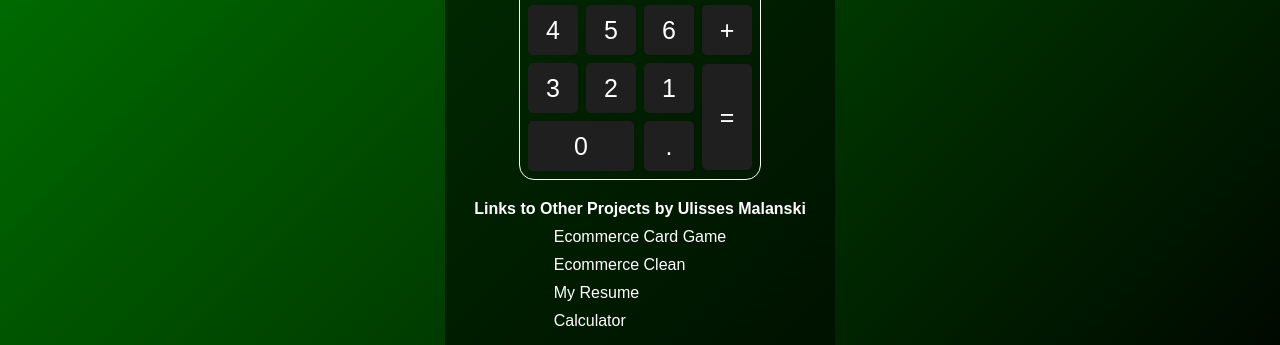
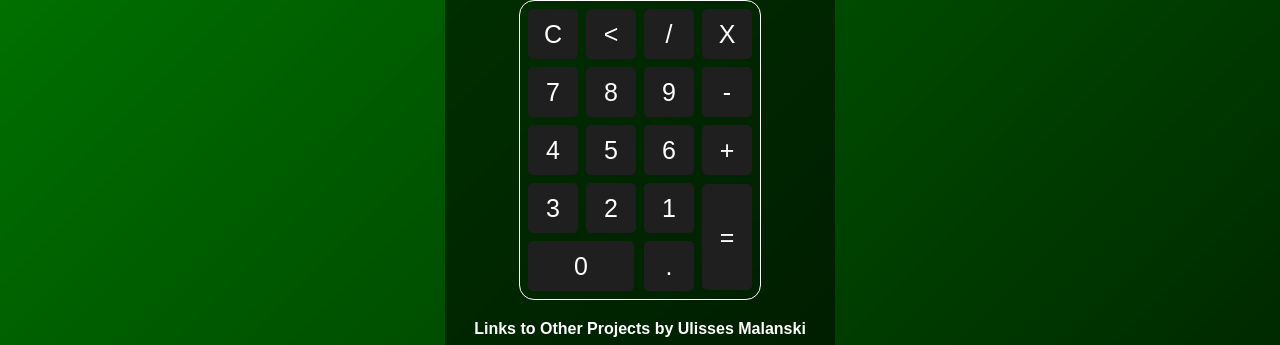
Before and after one commit to malanski/CalculatorX, a plain HTML site: page index.html in a window 1280 px wide. Shown: the part 367-712 px from the top of the page. Drawn offline with Linux system fonts and the light colour scheme.

Commit message:
add margin top and height to backgorund

```diff
--- a/script.js
+++ b/script.js
@@ -25,7 +25,7 @@ function calcular()
     var resultado = document.getElementById('resultado').innerHTML;
     if (resultado)
     {
-    document.getElementById('resultado').innerHTML = eval(resultado);
+    document.getElementById('resultado').innerHTML = eval(resultado).toFixed(2);
     }
     else
     {
--- a/style.css
+++ b/style.css
@@ -17,13 +17,15 @@ h1{
     padding-top: 30px;
     padding-bottom: 30px;
     background: linear-gradient(-45deg, black, green);
-    height: 100vh;
+    height: 200vh;
     /* width: 100vw; */
     color: white;
     font-family: Arial, Helvetica, sans-serif;
     position: relative;
 }
 .calculator{
+    margin-top: 150px;
+    padding-top: 30px;
     display: flex;
     flex-direction: column;
     justify-content: space-between;
@@ -31,8 +33,8 @@ h1{
     width: 360px;
     position: absolute;
     background-color: rgba(1, 1, 1, 0.5);
-    top: 50%;
-    left: 50%;
+    top: 50vh;
+    left: 50vw;
     transform: translate(-50%, -50%);
     border-radius: 15px;
     padding: 15px;
```
